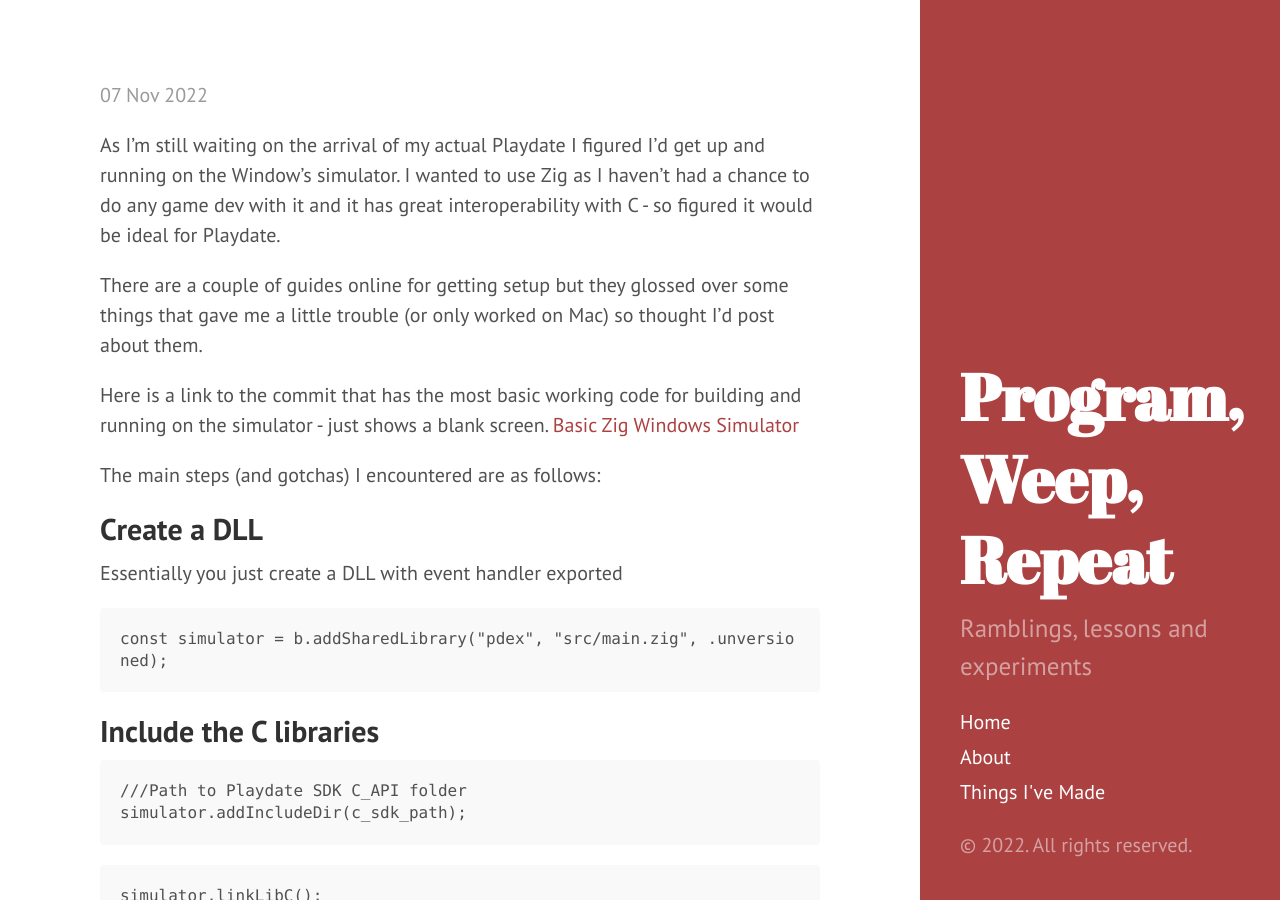
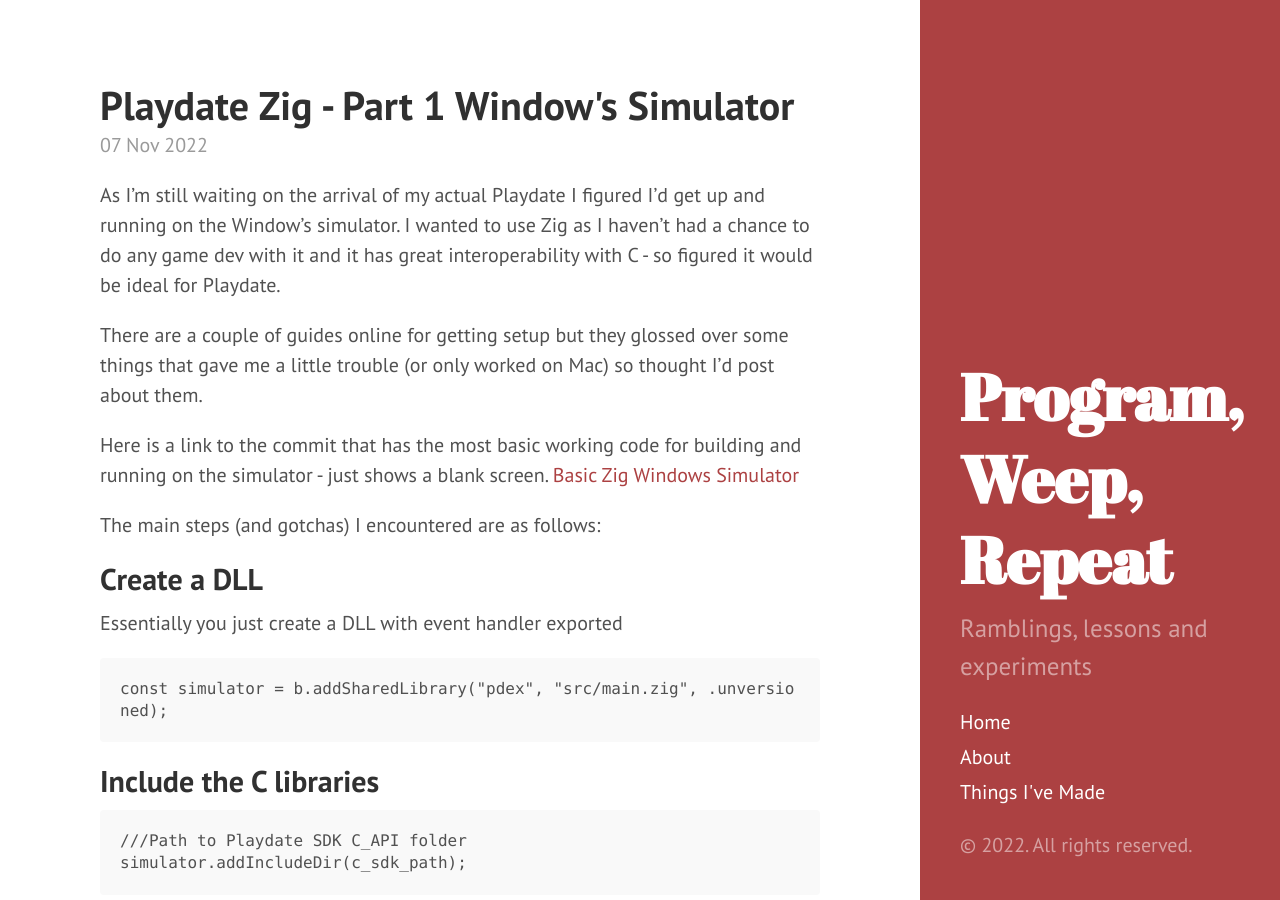
Before and after one commit to RevDownie/RevDownie.github.io, a Jekyll site: the page built from _posts/2022-11-07-playdate-zig-part-1.md, in a window 1280 px wide and 900 px high. Built offline with Jekyll 4.4.1, drawn with Linux system fonts in a browser that asks for light colours; our own code applies the rules of GitHub Pages for plain Markdown files.

Commit message:
Fixing title type in pd zig 1

```diff
--- a/_posts/2022-11-07-playdate-zig-part-1.md
+++ b/_posts/2022-11-07-playdate-zig-part-1.md
@@ -1,6 +1,6 @@
 ---
 layout: post
-title: Playdate Zig - Part 1: Window's Simulator
+title: Playdate Zig - Part 1 Window's Simulator
 ---
 
 As I'm still waiting on the arrival of my actual Playdate I figured I'd get up and running on the Window's simulator. I wanted to use Zig as I haven't had a chance to do any game dev with it and it has great interoperability with C - so figured it would be ideal for Playdate.
```
